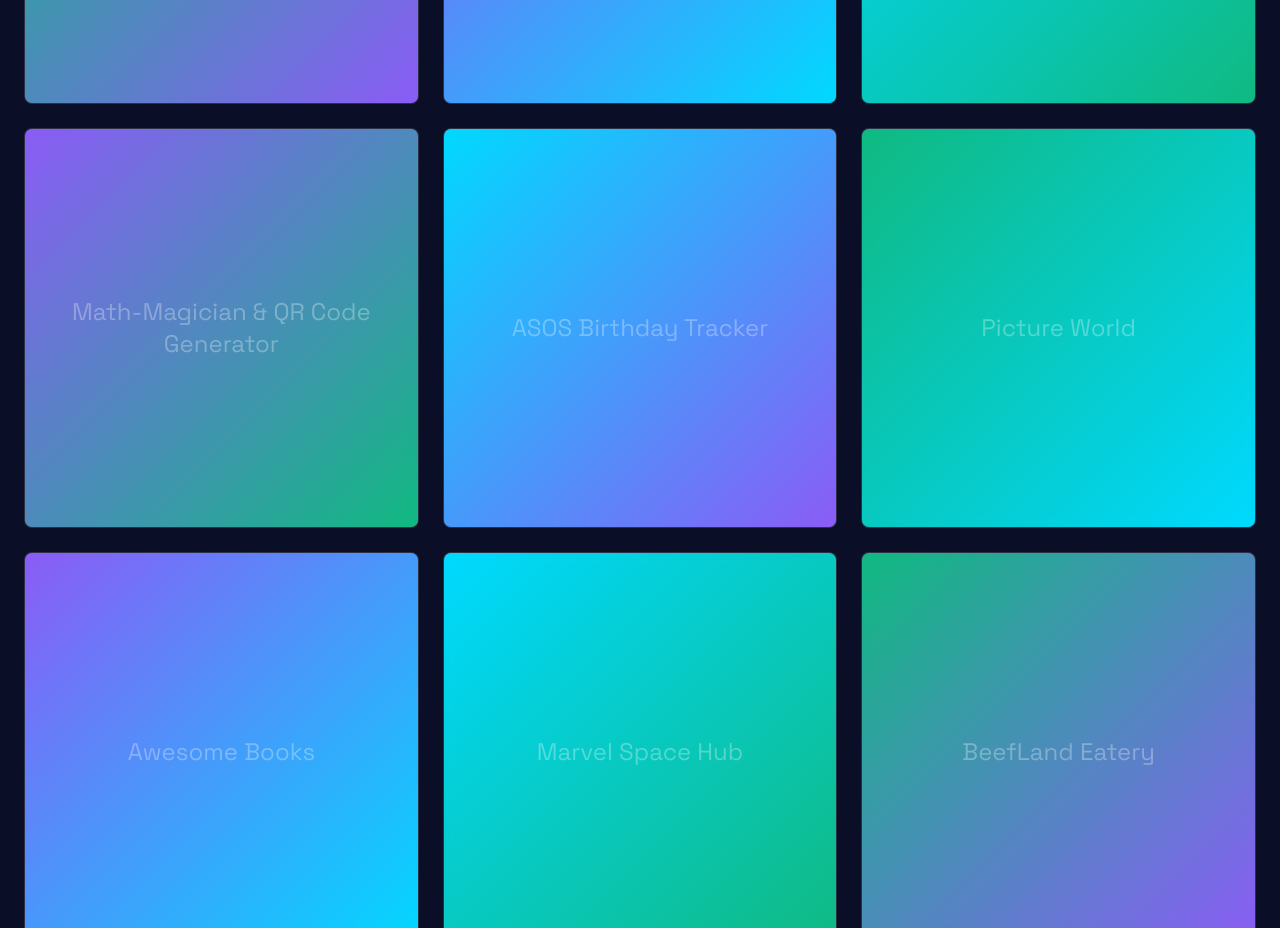
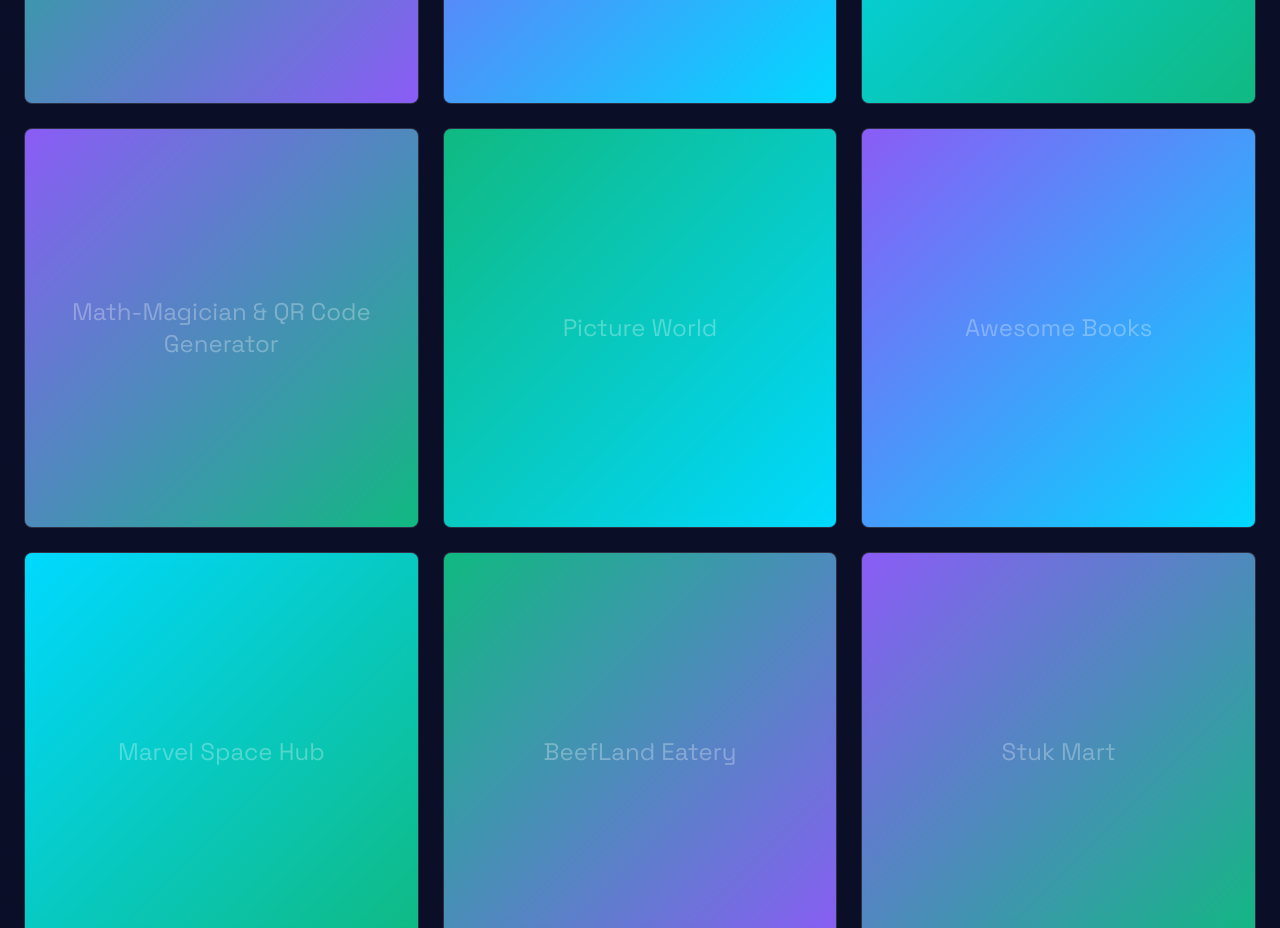
Before and after one commit to kendoriddy/glory-transit, a Next.js app: page / in a window 1280 px wide. Shown: the part 2160-3088 px from the top of the page. Built offline with nearby package versions, Linux system fonts and the light colour scheme.

Commit message:
chore: cleanups

```diff
--- a/components/sections/Projects.tsx
+++ b/components/sections/Projects.tsx
@@ -86,16 +86,16 @@
     link: "https://mathe-magic.netlify.app/",
     source: "https://github.com/kendoriddy/math-magicians",
   },
-  {
-    id: 5,
-    title: "ASOS Birthday Tracker",
-    description:
-      "I created a webapp that tracks the birthdays of my secondary school classmates.",
-    tech: ["React", "JavaScript", "ESLint", "CSS"].map(cleanTechName),
-    image: getGradientColors(4).join(","),
-    link: "https://asostracker.netlify.app/",
-    source: "https://github.com/kendoriddy/asos-birthday-tracker",
-  },
+  // {
+  //   id: 5,
+  //   title: "ASOS Birthday Tracker",
+  //   description:
+  //     "I created a webapp that tracks the birthdays of my secondary school classmates.",
+  //   tech: ["React", "JavaScript", "ESLint", "CSS"].map(cleanTechName),
+  //   image: getGradientColors(4).join(","),
+  //   link: "https://asostracker.netlify.app/",
+  //   source: "https://github.com/kendoriddy/asos-birthday-tracker",
+  // },
   {
     id: 6,
     title: "Picture World",
```
